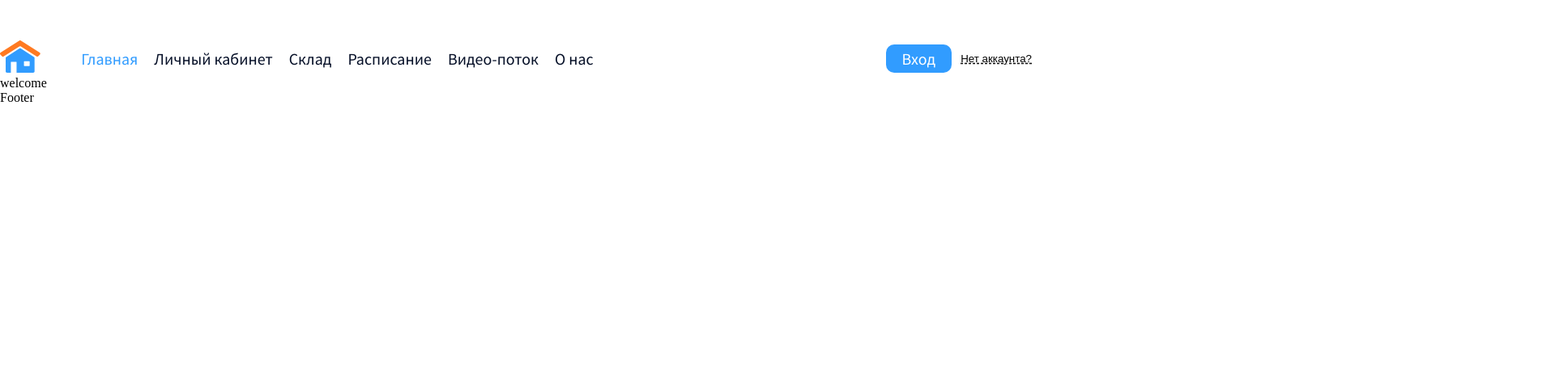
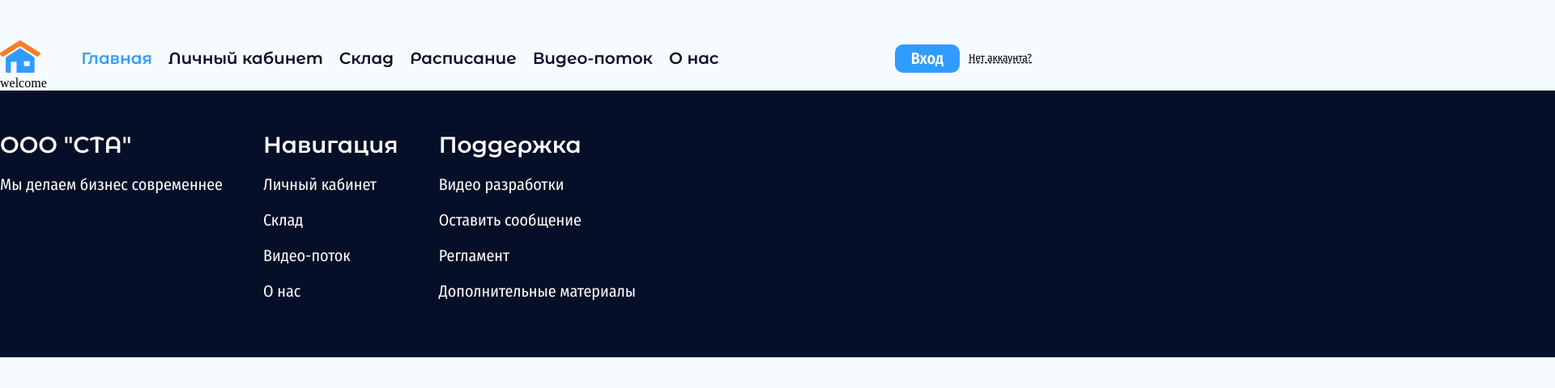
Before and after one commit to de1ay/nti2021-web, a Vue app: page /welcome in a window 1280 px wide. Shown: the top 480 px of the page at 81% size, 1920 px wide, since content can reach past the window. Built offline with nearby package versions, Linux system fonts and the light colour scheme.

Commit message:
Add: footer

```diff
--- a/src/assets/scss/app.scss
+++ b/src/assets/scss/app.scss
@@ -66,9 +66,14 @@ html, body {
   padding: 0;
 }
 
+body {
+  background-color: $color-primaryLightest;
+}
+
 a {
   outline: none;
   text-decoration: none;
+  color: inherit;
 }
 
 button {
--- a/src/core/components/HeaderAccount.vue
+++ b/src/core/components/HeaderAccount.vue
@@ -27,7 +27,8 @@ export default {
       color: $color-surface;
       background: $color-primary;
       font-size: 20px;
-      font-family: $font-sourceSansPro;
+      font-weight: 600;
+      font-family: $font-firaSansCondensed;
       border-radius: 10px;
       transition: background-color .2s ease-in-out;
 
@@ -41,6 +42,7 @@ export default {
     &-sign_up {
       margin-left: 5px;
       background: none;
+      font-family: $font-firaSansCondensed;
       text-decoration: underline;
       text-decoration-style: dashed;
 
--- a/src/core/components/HeaderMenuLink.vue
+++ b/src/core/components/HeaderMenuLink.vue
@@ -28,7 +28,8 @@ export default {
 .menu-link {
   color: $color-neutralDarkest;
   font-size: 20px;
-  font-family: $font-sourceSansPro;
+  font-weight: 600;
+  font-family: $font-montserratAlternates;
 
   &--active {
     color: $color-primary;
--- a/src/core/components/TheFooter.vue
+++ b/src/core/components/TheFooter.vue
@@ -1,5 +1,20 @@
 <template lang="pug">
-footer.footer Footer
+footer.footer
+  div.footer-column.footer-column--company
+    div.footer-text.footer-text--company_name ООО "СТА"
+    div.footer-text.footer-text--company_slogan Мы делаем бизнес современнее
+  div.footer-column.footer-column--nav
+    div.footer-text.footer-text--heading Навигация
+    router-link.footer-text(:to="{name: 'Profile'}") Личный кабинет
+    router-link.footer-text(:to="{name: 'Warehouse'}") Склад
+    router-link.footer-text(:to="{name: 'Broadcast'}") Видео-поток
+    router-link.footer-text(:to="{name: 'About'}") О нас
+  div.footer-column.footer-column--support
+    div.footer-text.footer-text--heading Поддержка
+    div.footer-text Видео разработки
+    div.footer-text Оставить сообщение
+    div.footer-text Регламент
+    div.footer-text Дополнительные материалы
 </template>
 
 <script>
@@ -7,3 +22,91 @@ export default {
   name: 'TheFooter',
 };
 </script>
+
+<style lang="scss" scoped>
+.footer {
+  position: relative;
+  padding: 50px 0;
+  display: flex;
+  justify-content: flex-start;
+  align-items: flex-start;
+  color: $color-surface;
+  background: $color-neutralDarkest;
+
+  &-column {
+    display: flex;
+    flex-direction: column;
+    justify-content: flex-start;
+    align-items: flex-start;
+
+    &:not(:first-child) {
+      margin-left: 50px;
+    }
+  }
+
+  &-text {
+    margin-bottom: 20px;
+    font-size: 20px;
+    font-family: $font-firaSansCondensed;
+    cursor: pointer;
+
+    &:hover {
+      text-decoration: underline;
+    }
+
+    &--heading {
+      font-size: 28px;
+      font-weight: 600;
+      font-family: $font-montserratAlternates;
+      cursor: default;
+
+      &:hover {
+        text-decoration: none;
+      }
+
+    }
+
+    &--company_name {
+      font-size: 28px;
+      font-weight: 600;
+      font-family: $font-montserratAlternates;
+      cursor: default;
+
+      &:hover {
+        text-decoration: none;
+      }
+    }
+
+    &--company_slogan {
+      cursor: default;
+
+      &:hover {
+        text-decoration: none;
+      }
+
+    }
+
+  }
+
+  &::before {
+    content: '';
+    position: absolute;
+    top: 0;
+    left: -100%;
+    width: 100%;
+    height: 100%;
+    background: $color-neutralDarkest;
+  }
+
+  &::after {
+    content: '';
+    position: absolute;
+    top: 0;
+    right: -100%;
+    width: 100%;
+    height: 100%;
+    background: $color-neutralDarkest;
+  }
+
+}
+</style>
```
